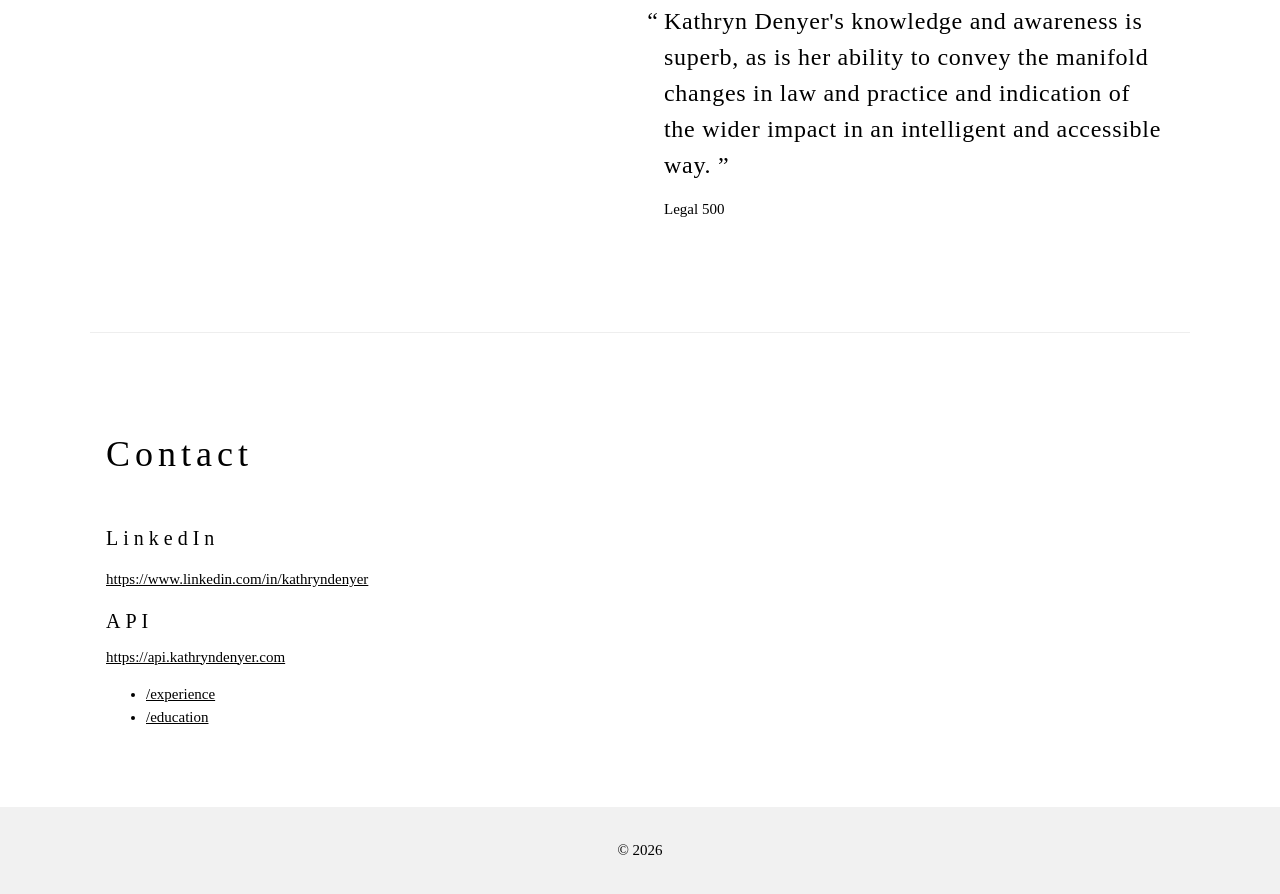
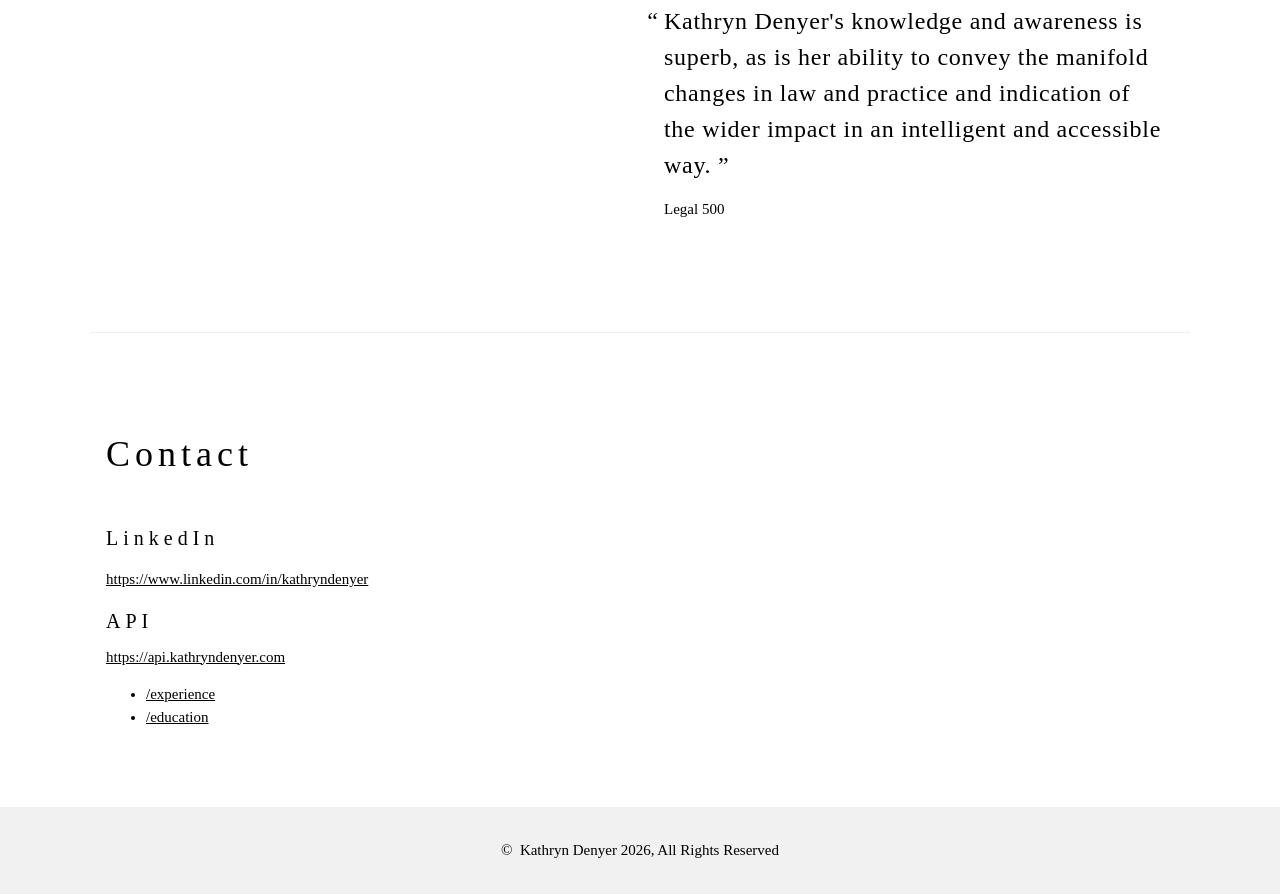
Before and after one commit to githubstevenlau/kathryn_website, a website: page index.html in a window 1280 px wide. Shown: the part 1307-2201 px from the top of the page. Drawn offline with Linux system fonts and the light colour scheme.

Commit message:
Minor fixes

```diff
--- a/index.html
+++ b/index.html
@@ -71,7 +71,7 @@
 
     <div class="w3-col l6 w3-padding-large">
       <div>
-        <p class="quote">Kathryn Denyer  - not only is she one of the few people in the immigration
+        <p class="quote">Kathryn Denyer - not only is she one of the few people in the immigration
       sector who is genuinely up-to-date on all the (frankly daily) developments, but she
       is extremely insightful in her reaction to those developments. I always want to know
       what she thinks about the latest changes. She sees the bigger picture.</p>
@@ -110,7 +110,7 @@
 
 <!-- Footer -->
 <footer class="w3-center w3-light-grey w3-padding-32">
-  &copy;&nbsp;2026
+  &copy;&nbsp; Kathryn Denyer 2026, All Rights Reserved
 </footer>
 
 </body>
```
